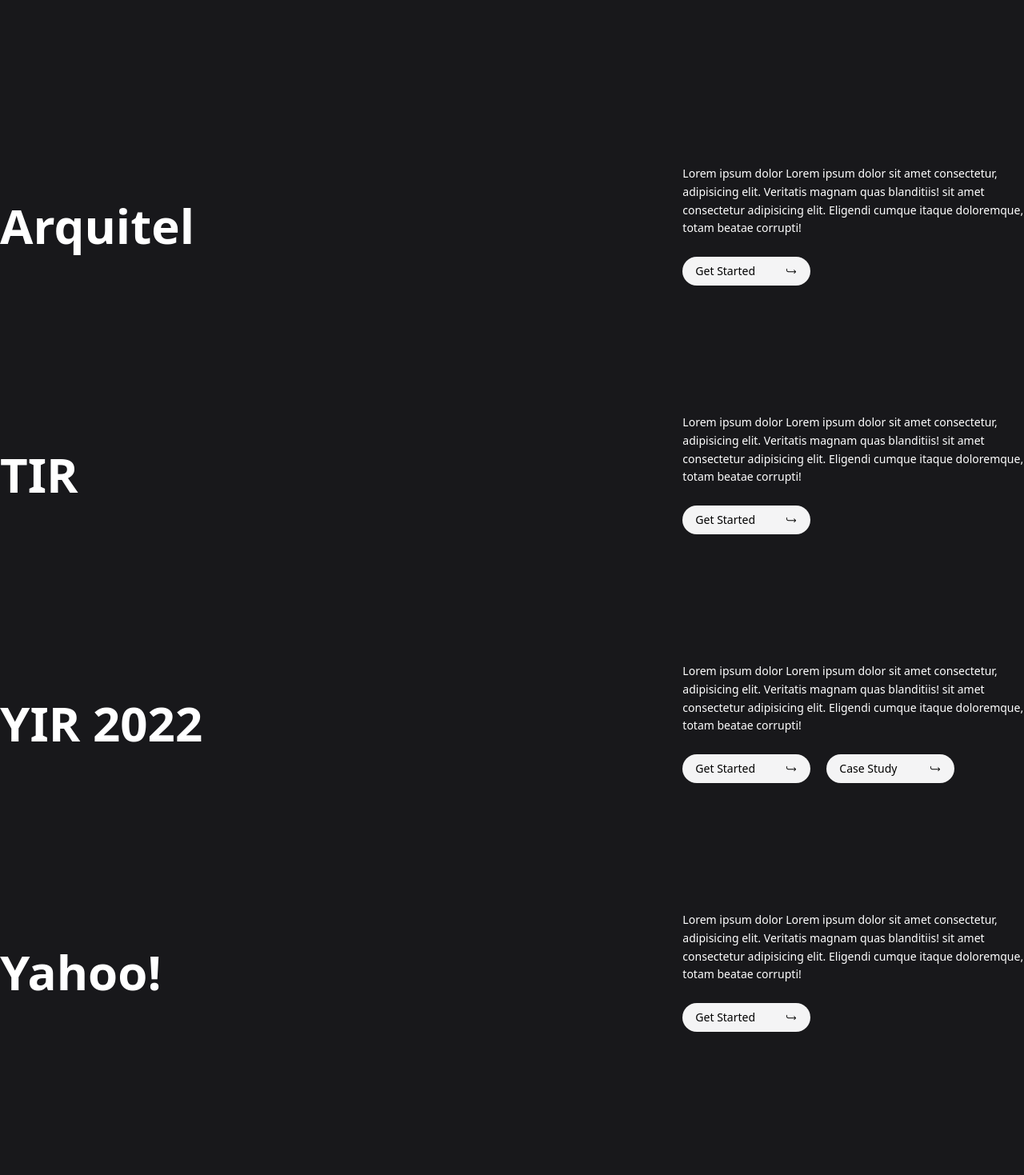
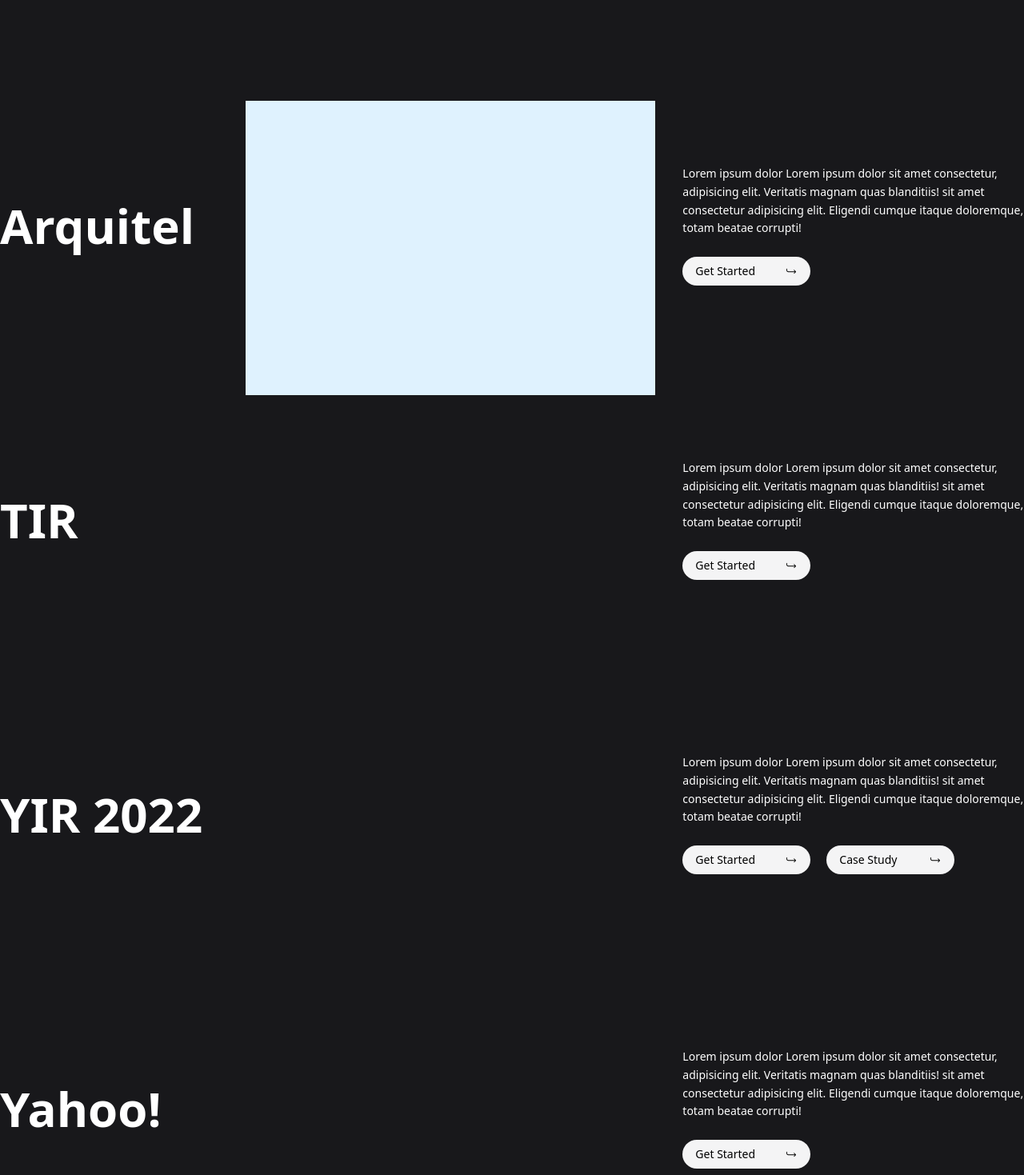
Before and after one commit to 72Chandu/FRONTEND, a React app in the folder refokus-project/: page / in a window 1280 px wide. Shown: the part 601-2070 px from the top of the page at 80% size. Built offline with nearby package versions, Linux system fonts and the light colour scheme; the HTML template or start-up script is replaced by a standard one.

Commit message:
movement of card in product

```diff
--- a/refokus-project/src/components/Product.jsx
+++ b/refokus-project/src/components/Product.jsx
@@ -1,10 +1,10 @@
 import React from 'react'
 import Button from './Button'
 
-const Product = ({val}) => {
+const Product = ({val,mover,count}) => {
   return (
-    <div className='w-full py-20 text-white'>
-      <div className='max-w-screen-xl mx-auto flex items-center justify-between'>
+    <div className='w-full py-20 text-white h-[23rem]'>
+      <div onMouseEnter={()=>{mover(count)}} className='max-w-screen-xl mx-auto flex items-center justify-between'>
         <h1 className='text-6xl capitalize font-semibold'>{val.title}</h1>
         <div className='dets w-1/3'>
           <p className='mb-6 text-sm leading-relaxed'>{val.description}</p>
--- a/refokus-project/src/components/Products.jsx
+++ b/refokus-project/src/components/Products.jsx
@@ -1,16 +1,28 @@
-import React from 'react'
+import React, { useState } from 'react'
 import Product from './Product';
-
+import {motion} from "framer-motion"
 const Products = () => {
-    var products=[
-        {title:"arquitel",description:"Lorem ipsum dolor Lorem ipsum dolor sit amet consectetur, adipisicing elit. Veritatis magnam quas blanditiis! sit amet consectetur adipisicing elit. Eligendi cumque itaque doloremque, totam beatae corrupti!",live:true,case:false},
-        {title:"TIR",description:"Lorem ipsum dolor Lorem ipsum dolor sit amet consectetur, adipisicing elit. Veritatis magnam quas blanditiis! sit amet consectetur adipisicing elit. Eligendi cumque itaque doloremque, totam beatae corrupti!",live:true,case:false},
-        {title:"YIR 2022",description:"Lorem ipsum dolor Lorem ipsum dolor sit amet consectetur, adipisicing elit. Veritatis magnam quas blanditiis! sit amet consectetur adipisicing elit. Eligendi cumque itaque doloremque, totam beatae corrupti!",live:true,case:true},
-        {title:"Yahoo!",description:"Lorem ipsum dolor Lorem ipsum dolor sit amet consectetur, adipisicing elit. Veritatis magnam quas blanditiis! sit amet consectetur adipisicing elit. Eligendi cumque itaque doloremque, totam beatae corrupti!",live:true,case:false},
-    ];
+  var products = [
+    { title: "arquitel", description: "Lorem ipsum dolor Lorem ipsum dolor sit amet consectetur, adipisicing elit. Veritatis magnam quas blanditiis! sit amet consectetur adipisicing elit. Eligendi cumque itaque doloremque, totam beatae corrupti!", live: true, case: false },
+    { title: "TIR", description: "Lorem ipsum dolor Lorem ipsum dolor sit amet consectetur, adipisicing elit. Veritatis magnam quas blanditiis! sit amet consectetur adipisicing elit. Eligendi cumque itaque doloremque, totam beatae corrupti!", live: true, case: false },
+    { title: "YIR 2022", description: "Lorem ipsum dolor Lorem ipsum dolor sit amet consectetur, adipisicing elit. Veritatis magnam quas blanditiis! sit amet consectetur adipisicing elit. Eligendi cumque itaque doloremque, totam beatae corrupti!", live: true, case: true },
+    { title: "Yahoo!", description: "Lorem ipsum dolor Lorem ipsum dolor sit amet consectetur, adipisicing elit. Veritatis magnam quas blanditiis! sit amet consectetur adipisicing elit. Eligendi cumque itaque doloremque, totam beatae corrupti!", live: true, case: false },
+  ];
+  const [pos,setPos]=useState(0)
+  const mover =(val)=>{
+    setPos(val*23)
+  }
   return (
-    <div className='mt-32'>
-    {products.map((ele,idx)=><Product key={idx} val={ele}/>)}
+    <div className='mt-32 relative'>
+      {products.map((ele, idx) => <Product key={idx} val={ele} mover={mover} count={idx} />)}
+      <div className='top-0 absolute w-full h-full pointer-events-none'>
+        <motion.div initial={{y:pos,x:"-50%"}} animate={{y:pos+`rem`}} transition={{ease:[0.76,0,0.24,1],duration:.6}} className='window absolute w-[32rem] h-[23rem] bg-white left-[44%] overflow-hidden'>
+          <motion.div transition={{ease:[0.76,0,0.24,1],duration:.5}} animate={{y:-pos+`rem`}} className='w-full h-full bg-sky-100'></motion.div>
+          <motion.div transition={{ease:[0.76,0,0.24,1],duration:.5}} animate={{y:-pos+`rem`}} className='w-full h-full bg-sky-200'></motion.div>
+          <motion.div transition={{ease:[0.76,0,0.24,1],duration:.5}} animate={{y:-pos+`rem`}} className='w-full h-full bg-sky-300'></motion.div>
+          <motion.div transition={{ease:[0.76,0,0.24,1],duration:.5}} animate={{y:-pos+`rem`}} className='w-full h-full bg-sky-400'></motion.div>
+        </motion.div>
+      </div>
     </div>
   );
 }
```
